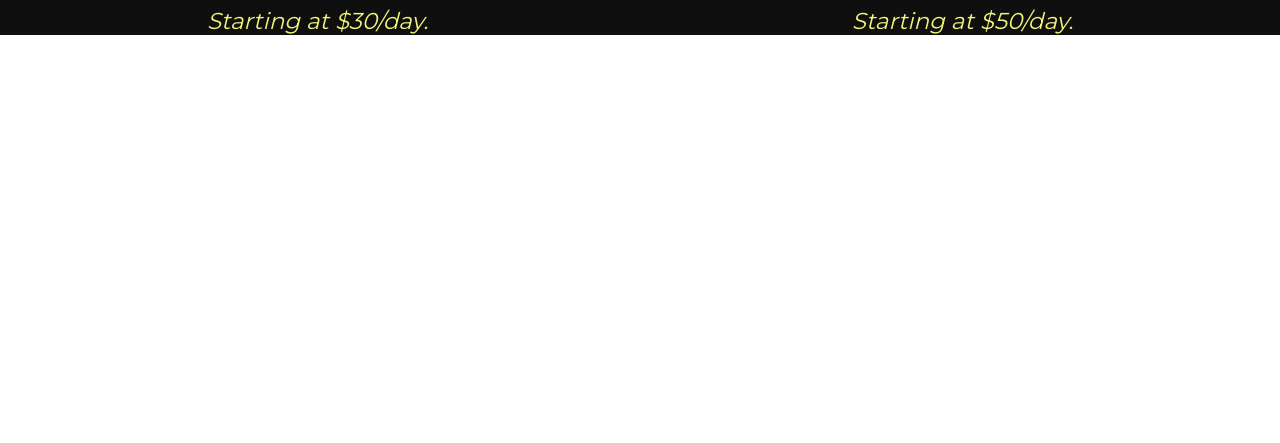
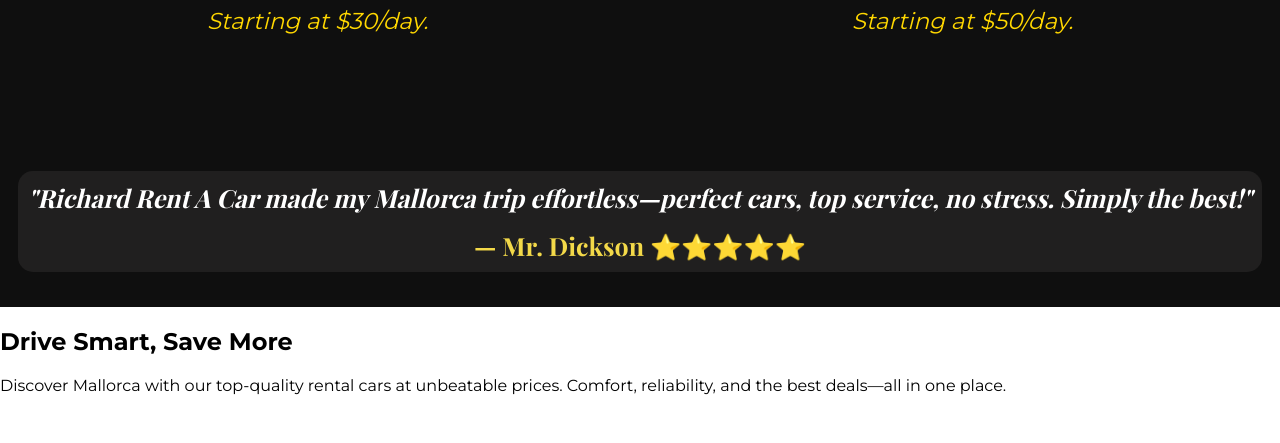
Before and after one commit to carlosmforga/landing-page, a plain HTML site: page index.html in a window 1280 px wide. Shown: the part 1593-2036 px from the top of the page. Before the commit the page ends 1628 px from the top, so only its background shows below. Drawn offline with nearby package versions, Linux system fonts and the light colour scheme.

Commit message:
Add testimonial with style

```diff
--- a/index.html
+++ b/index.html
@@ -61,6 +61,21 @@
 
   </div>
 
+  <div class="testimonial">
+    <div class="box">
+        <p class="quote"><em>"Richard Rent A Car made my Mallorca trip effortless—perfect cars, top service, no stress. Simply the best!"</em></p>
+        <p class="author">— Mr. Dickson ⭐⭐⭐⭐⭐</p>
+    </div>
+  </div>
+
+  <div class="explore">
+    <div class="mini-explore">
+        <h2 class="title-explore">Drive Smart, Save More</h2>
+        <p class="paragraph-explore">Discover Mallorca with our top-quality rental cars at unbeatable prices. Comfort, reliability, and the best deals—all in one place.</p>
+        <button class="button-explore">Explore Our Fleet</button>
+    </div>
+  </div>
+
 
 </body>
 
--- a/styles.css
+++ b/styles.css
@@ -99,9 +99,9 @@ button:hover {
 
 .offers {
     background-color: rgb(15, 15, 15);
-
     display: flex;
     flex-direction: column;
+    min-height: 170vh;
 }
 
 .align-offer {
@@ -148,5 +148,46 @@ button:hover {
     font-size: 23px;
     margin: 0;
     margin-top: 10px;
-    color:rgb(242, 244, 120)
+    color: gold;
 }
+
+.testimonial {
+    background-color: rgb(15, 15, 15);
+    margin-top: -16px;
+    min-height: 17vh;
+    display: flex;
+    flex-direction: column;
+    align-items: center;
+}
+
+.box {
+    margin: 0;
+    background-color: rgb(32, 31, 31);
+    border-radius: 15px;
+}
+
+.quote {
+    margin-bottom: 0;
+    color: rgb(255, 255, 255);
+    font-weight: bold;
+}
+
+.quote, .author {
+    font-size: 25px;
+    font-family: 'Playfair Display', sans-serif;
+    margin: 5px;
+    padding: 5px;
+}
+
+.author {
+    color: gold;
+    animation: subtleColorShift 3s infinite alternate;
+    text-align: center;
+    font-weight: bold;
+}
+
+@keyframes subtleColorShift {
+    0% { color: gold; }
+    50% { color: rgb(242, 217, 79); }
+    100% { color: rgb(235, 207, 52); }
+}
```
